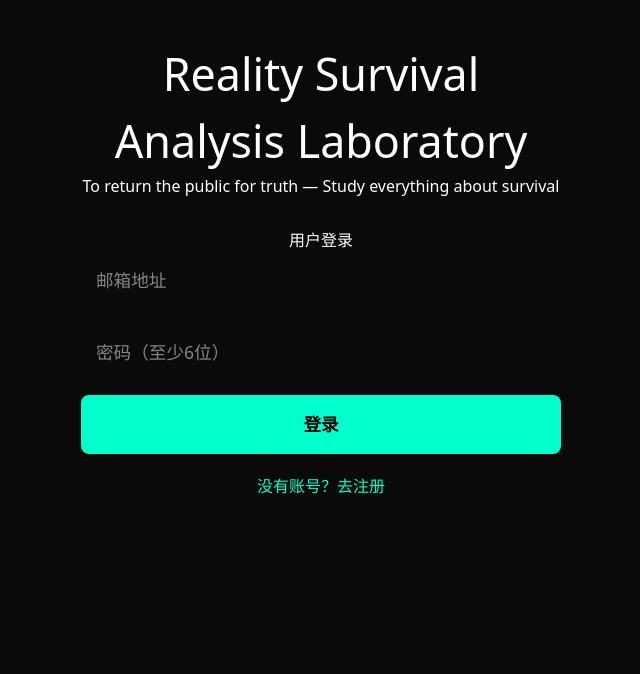
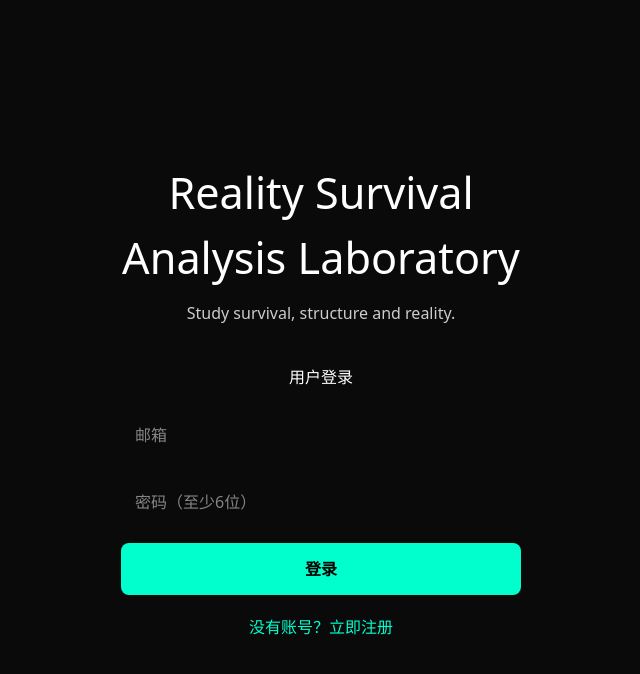
Before and after one commit to WilliamNeo1/cognitive-os, a Next.js app: page / in a window 1280 px wide. Shown: the top 674 px of the page, without its empty margins (319-959 px from the left). Built offline with nearby package versions, Linux system fonts and the light colour scheme; no server answers.

Commit message:
full auth system fix

```diff
--- a/app/page.tsx
+++ b/app/page.tsx
@@ -1,19 +1,23 @@
 'use client';
 
 import { createClient } from '@supabase/supabase-js';
-import { useState, useEffect } from 'react';
+import { useEffect, useState } from 'react';
 
 const supabase = createClient(
-  'https://mgigbiblwqywcegkhjpu.supabase.co',
-  'sb_publishable_-lbISn3BDO-8spZxCMRrBw_DAZkDT2S'
+  process.env.NEXT_PUBLIC_SUPABASE_URL!,
+  process.env.NEXT_PUBLIC_SUPABASE_ANON_KEY!
 );
 
 export default function Home() {
   const [user, setUser] = useState<any>(null);
+
   const [email, setEmail] = useState('');
   const [password, setPassword] = useState('');
+
   const [loading, setLoading] = useState(false);
+
   const [message, setMessage] = useState('');
+
   const [isRegister, setIsRegister] = useState(false);
 
   useEffect(() => {
@@ -21,75 +25,239 @@ export default function Home() {
       setUser(session?.user ?? null);
     });
 
-    const { data: { subscription } } = supabase.auth.onAuthStateChange((_, session) => {
+    const {
+      data: { subscription },
+    } = supabase.auth.onAuthStateChange((_event, session) => {
       setUser(session?.user ?? null);
     });
 
-    return () => subscription.unsubscribe();
+    return () => {
+      subscription.unsubscribe();
+    };
   }, []);
 
   const handleSubmit = async (e: React.FormEvent) => {
     e.preventDefault();
+
     setLoading(true);
+
     setMessage('');
 
-    const redirectTo = window.location.origin;   // 自动使用生产域名
+    try {
+      if (isRegister) {
+        const { error } = await supabase.auth.signUp({
+          email,
+          password,
+          options: {
+            emailRedirectTo: 'https://ccc-lab.vercel.app',
+          },
+        });
 
-    if (isRegister) {
-      const { error } = await supabase.auth.signUp({
-        email,
-        password,
-        options: { emailRedirectTo: redirectTo }
-      });
-      if (error) setMessage(error.message);
-      else setMessage('注册成功！请前往邮箱点击验证链接（注意检查垃圾邮件）');
-    } else {
-      const { error } = await supabase.auth.signInWithPassword({ email, password });
-      if (error) setMessage(error.message);
-      else setMessage('登录成功！');
+        if (error) {
+          setMessage(error.message);
+        } else {
+          setMessage('注册成功，请检查邮箱验证链接。');
+        }
+      } else {
+        const { error } = await supabase.auth.signInWithPassword({
+          email,
+          password,
+        });
+
+        if (error) {
+          setMessage(error.message);
+        }
+      }
+    } catch (err) {
+      setMessage('发生未知错误');
     }
+
     setLoading(false);
   };
 
-  const logout = async () => await supabase.auth.signOut();
+  const handleLogout = async () => {
+    await supabase.auth.signOut();
+  };
 
-  // 已登录状态
   if (user) {
     return (
-      <div style={{ minHeight: '100vh', backgroundColor: '#0a0a0a', color: 'white', padding: '40px', textAlign: 'center' }}>
-        <h1>Reality Survival Analysis Laboratory</h1>
-        <p style={{ fontSize: '1.4rem', margin: '20px 0' }}>已登录：{user.email}</p>
-        <button onClick={logout} style={{ padding: '12px 30px', fontSize: '1.1rem' }}>登出</button>
-        <hr style={{ margin: '40px 0' }} />
-        <h3>数据库展示区（下一步实现）</h3>
-      </div>
+      <main
+        style={{
+          minHeight: '100vh',
+          backgroundColor: '#0a0a0a',
+          color: 'white',
+          padding: '40px',
+          fontFamily: 'system-ui',
+        }}
+      >
+        <h1 style={{ fontSize: '2.5rem' }}>
+          Reality Survival Analysis Laboratory
+        </h1>
+
+        <p style={{ marginTop: '20px', fontSize: '1.2rem' }}>
+          欢迎回来：
+          {user.email}
+        </p>
+
+        <button
+          onClick={handleLogout}
+          style={{
+            marginTop: '30px',
+            padding: '12px 24px',
+            borderRadius: '8px',
+            border: 'none',
+            cursor: 'pointer',
+            fontWeight: 'bold',
+          }}
+        >
+          登出
+        </button>
+
+        <hr style={{ margin: '50px 0' }} />
+
+        <h2>认知数据库系统</h2>
+
+        <p>下一阶段：连接 PostgreSQL / Supabase 数据库。</p>
+      </main>
     );
   }
 
-  // 未登录状态
   return (
-    <div style={{ minHeight: '100vh', backgroundColor: '#0a0a0a', color: 'white', padding: '40px', fontFamily: 'system-ui' }}>
-      <div style={{ maxWidth: '480px', margin: '0 auto', textAlign: 'center' }}>
-        <h1 style={{ fontSize: '2.8rem' }}>Reality Survival Analysis Laboratory</h1>
-        <p style={{ marginBottom: '30px' }}>To return the public for truth — Study everything about survival</p>
+    <main
+      style={{
+        minHeight: '100vh',
+        backgroundColor: '#0a0a0a',
+        color: 'white',
+        display: 'flex',
+        justifyContent: 'center',
+        alignItems: 'center',
+        fontFamily: 'system-ui',
+      }}
+    >
+      <div
+        style={{
+          width: '100%',
+          maxWidth: '480px',
+          padding: '40px',
+        }}
+      >
+        <h1
+          style={{
+            fontSize: '2.7rem',
+            textAlign: 'center',
+            marginBottom: '10px',
+          }}
+        >
+          Reality Survival Analysis Laboratory
+        </h1>
 
-        <h2>{isRegister ? '注册新账号' : '用户登录'}</h2>
+        <p
+          style={{
+            textAlign: 'center',
+            color: '#cccccc',
+            marginBottom: '40px',
+          }}
+        >
+          Study survival, structure and reality.
+        </p>
 
-        {message && <p style={{ margin: '15px 0', color: message.includes('成功') ? '#00ffcc' : '#ff6666' }}>{message}</p>}
+        <h2
+          style={{
+            textAlign: 'center',
+            marginBottom: '20px',
+          }}
+        >
+          {isRegister ? '注册账号' : '用户登录'}
+        </h2>
 
-        <form onSubmit={handleSubmit} style={{ display: 'flex', flexDirection: 'column', gap: '15px' }}>
-          <input type="email" placeholder="邮箱地址" value={email} onChange={(e) => setEmail(e.target.value)} style={{ padding: '15px', borderRadius: '8px', fontSize: '1.1rem' }} required />
-          <input type="password" placeholder="密码（至少6位）" value={password} onChange={(e) => setPassword(e.target.value)} style={{ padding: '15px', borderRadius: '8px', fontSize: '1.1rem' }} required />
+        {message && (
+          <p
+            style={{
+              color: message.includes('成功')
+                ? '#00ffcc'
+                : '#ff6666',
+              textAlign: 'center',
+              marginBottom: '20px',
+            }}
+          >
+            {message}
+          </p>
+        )}
 
-          <button type="submit" disabled={loading} style={{ padding: '16px', backgroundColor: '#00ffcc', color: 'black', fontWeight: 'bold', borderRadius: '8px', fontSize: '1.1rem' }}>
-            {loading ? '处理中...' : (isRegister ? '注册' : '登录')}
+        <form
+          onSubmit={handleSubmit}
+          style={{
+            display: 'flex',
+            flexDirection: 'column',
+            gap: '15px',
+          }}
+        >
+          <input
+            type="email"
+            placeholder="邮箱"
+            value={email}
+            onChange={(e) => setEmail(e.target.value)}
+            required
+            style={{
+              padding: '14px',
+              borderRadius: '8px',
+              border: 'none',
+              fontSize: '1rem',
+            }}
+          />
+
+          <input
+            type="password"
+            placeholder="密码（至少6位）"
+            value={password}
+            onChange={(e) => setPassword(e.target.value)}
+            required
+            style={{
+              padding: '14px',
+              borderRadius: '8px',
+              border: 'none',
+              fontSize: '1rem',
+            }}
+          />
+
+          <button
+            type="submit"
+            disabled={loading}
+            style={{
+              padding: '14px',
+              borderRadius: '8px',
+              border: 'none',
+              backgroundColor: '#00ffcc',
+              color: 'black',
+              fontWeight: 'bold',
+              cursor: 'pointer',
+            }}
+          >
+            {loading
+              ? '处理中...'
+              : isRegister
+              ? '注册'
+              : '登录'}
           </button>
         </form>
 
-        <p onClick={() => {setIsRegister(!isRegister); setMessage('');}} style={{ marginTop: '20px', color: '#00ffcc', cursor: 'pointer' }}>
-          {isRegister ? '已有账号？返回登录' : '没有账号？去注册'}
+        <p
+          onClick={() => {
+            setIsRegister(!isRegister);
+            setMessage('');
+          }}
+          style={{
+            marginTop: '20px',
+            textAlign: 'center',
+            color: '#00ffcc',
+            cursor: 'pointer',
+          }}
+        >
+          {isRegister
+            ? '已有账号？返回登录'
+            : '没有账号？立即注册'}
         </p>
       </div>
-    </div>
+    </main>
   );
 }
```
